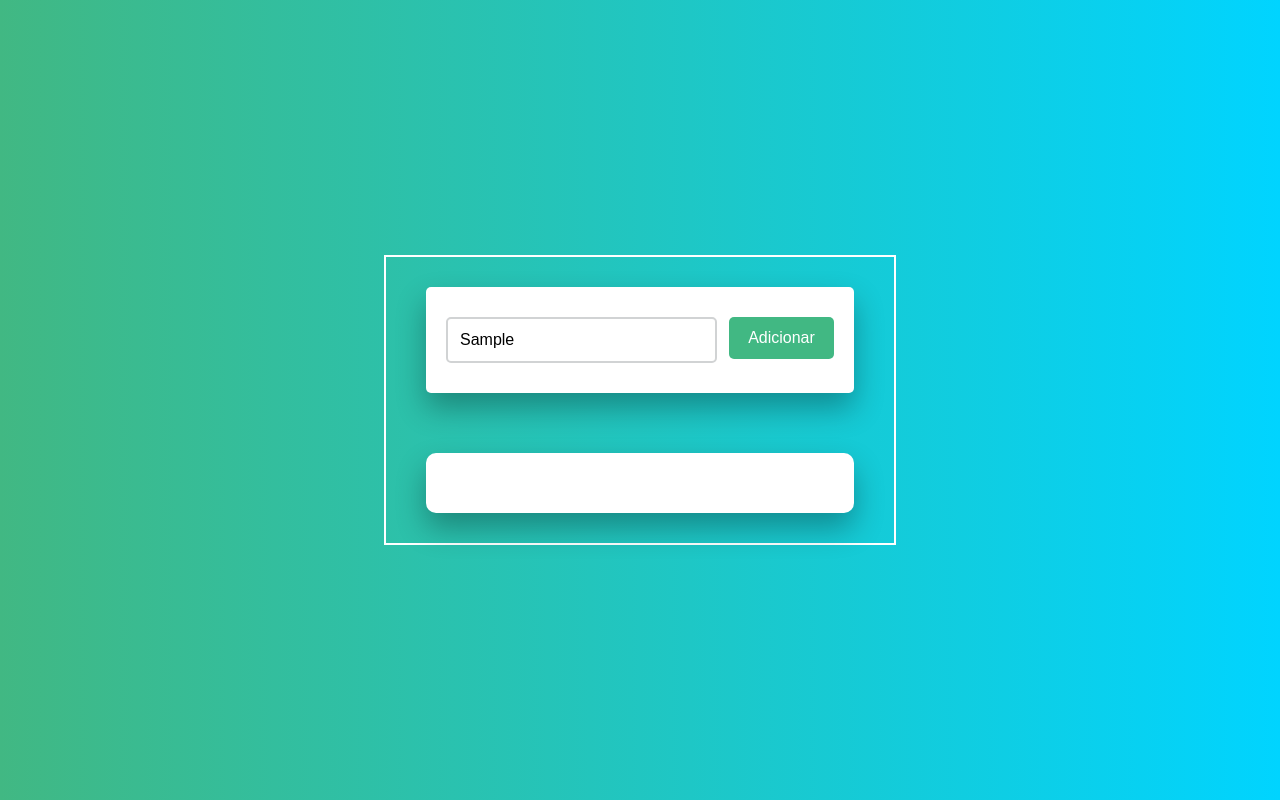
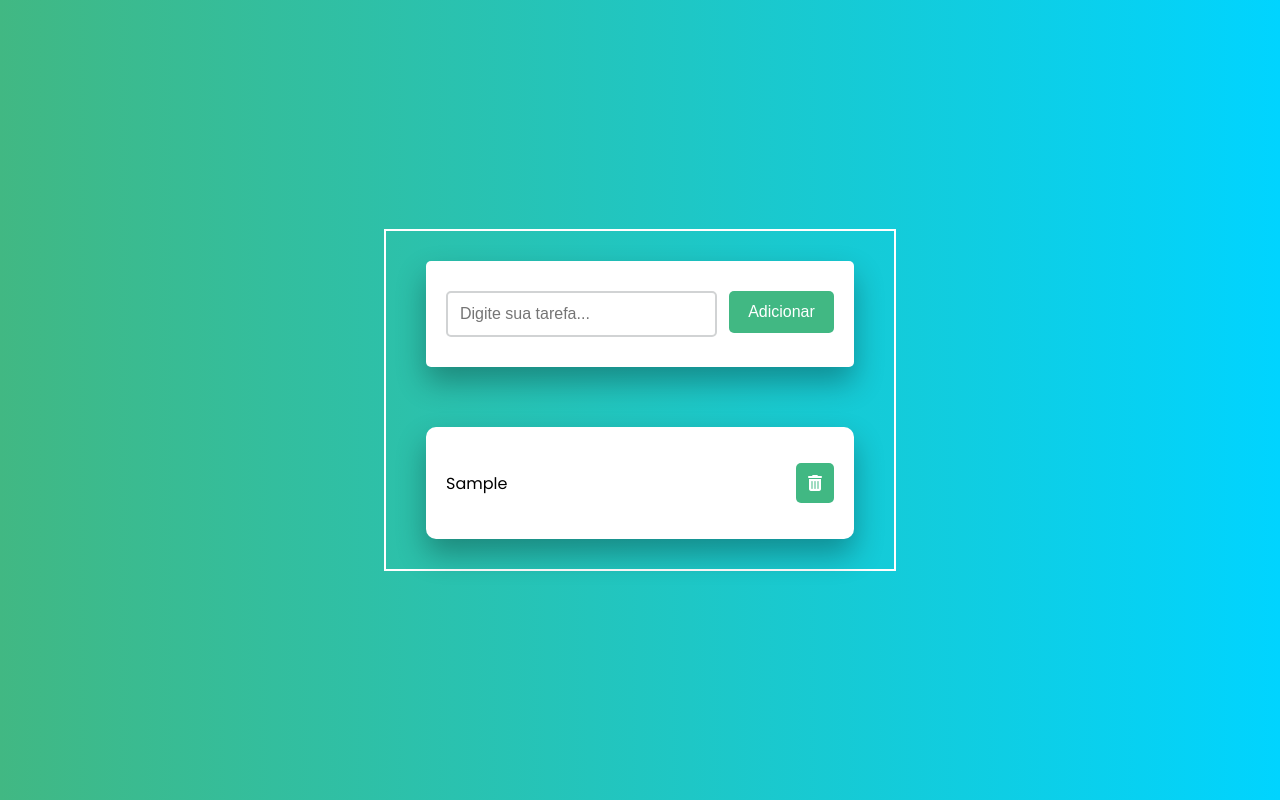
Before and after one commit to M12gthb/TODO_LIST_VANILLA, a plain HTML site: page index.html in a window 1280 px wide. Both pictures are taken after typing "Sample" into the empty fields and a click on the button "Adicionar". Drawn offline with Linux system fonts and the light colour scheme.

Commit message:
feat: add task

```diff
--- a/index.html
+++ b/index.html
@@ -22,6 +22,10 @@
       </div>
       <div class="task-container"></div>
     </div>
+    <script
+      src="https://kit.fontawesome.com/6c0e07f87a.js"
+      crossorigin="anonymous"
+    ></script>
     <script src="script.js"></script>
   </body>
 </html>
--- a/script.js
+++ b/script.js
@@ -1,5 +1,6 @@
 const inputElement = document.querySelector(".new-task-input");
 const addTaskButton = document.querySelector(".new-task-Button");
+const taskContainer = document.querySelector(".task-container")
 
 const validateInput = () => inputElement.value.trim().length > 0;
 // if(inputElement.value.trim().length > 0) {
@@ -16,6 +17,22 @@ const handleAddTask = () => {
     if(!insValidInput){
       return  inputElement.classList.add("error")
     }
+
+    const taskItemContainer = document.createElement("div")
+    taskItemContainer.classList.add("task-item")
+
+    const taskContent = document.createElement("p")
+    taskContent.innerText = inputElement.value
+
+    const deleteItem = document.createElement("i")
+    deleteItem.classList.add("fa-solid")
+    deleteItem.classList.add("fa-trash-can")
+
+    taskItemContainer.append(taskContent,deleteItem)
+
+    taskContainer.appendChild(taskItemContainer)
+
+    inputElement.value = ""
 }
 
 const handleInputChange = () => {
--- a/styles.css
+++ b/styles.css
@@ -64,6 +64,21 @@ body{
     width: 100%;
 }
 
+.task-item{
+    display: flex;
+    justify-content: space-between;
+    align-items: center;
+    margin-bottom: 6px;
+    margin-top: 6px;
+}
+
+.task-item i {
+    background-color: #41b883;
+    color: #fff;
+    padding: 12px;
+    border-radius: 5px;
+}
+
 /* Utilites - Classes reutilizaveis */
 
 .error{
```
